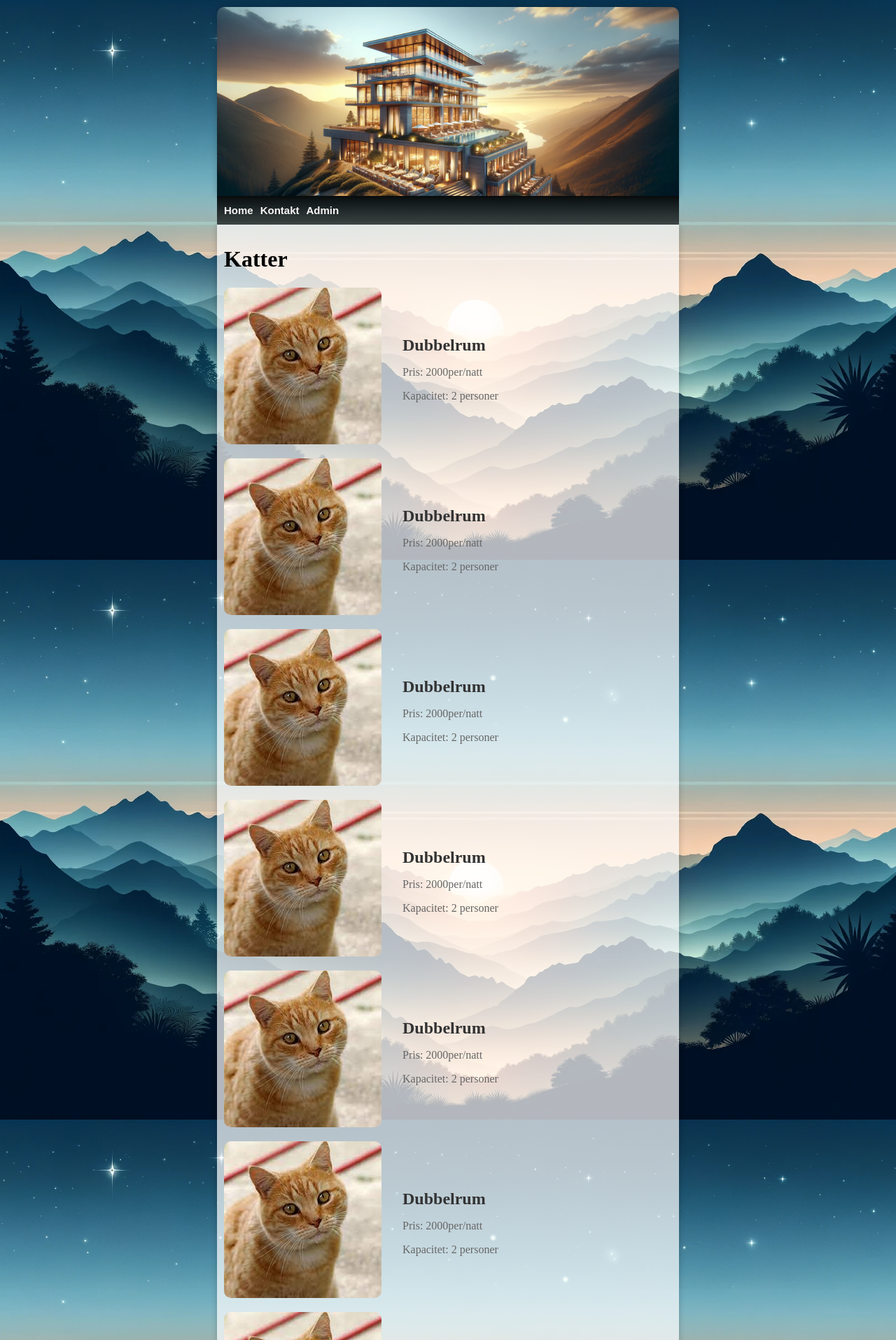
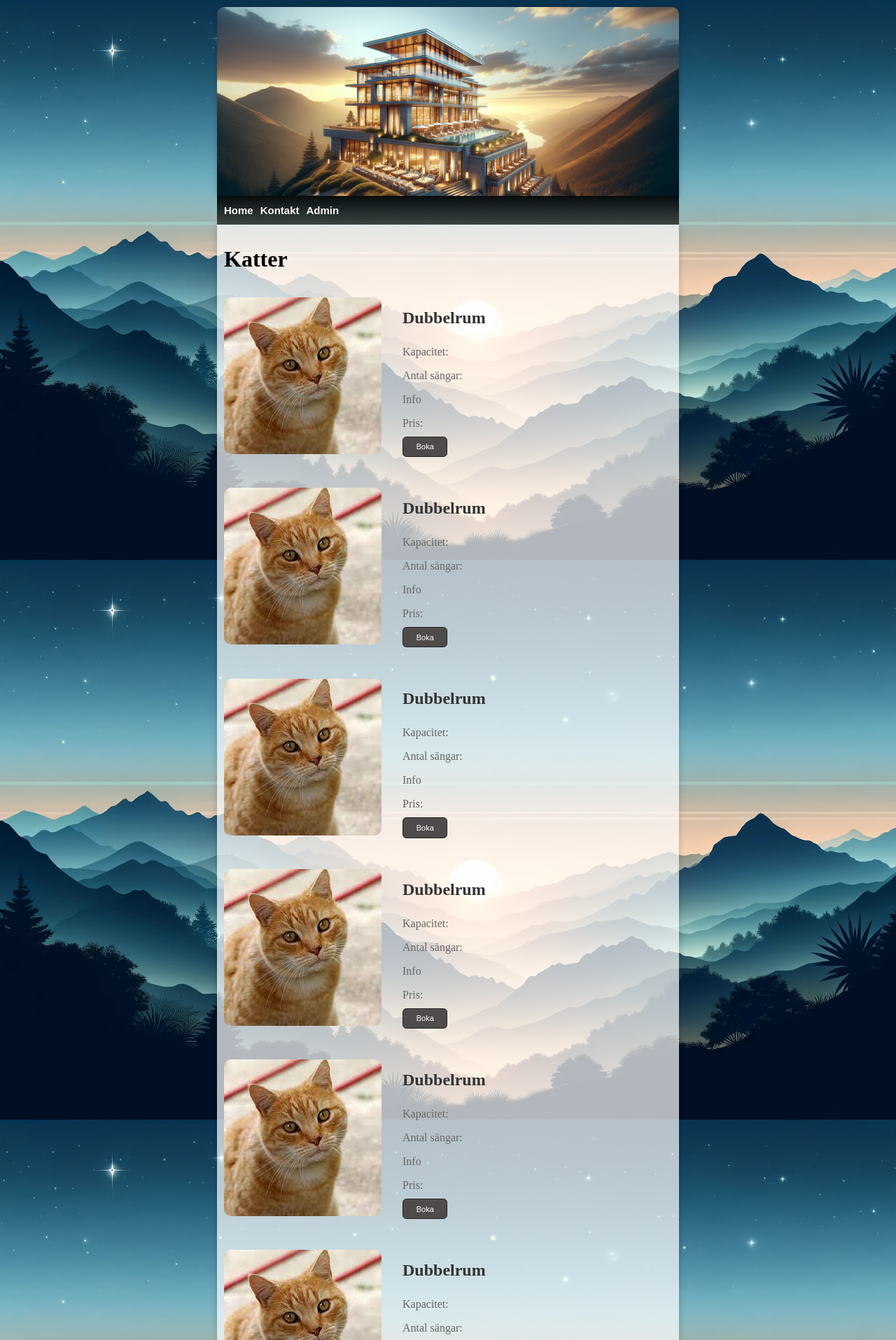
Before and after one commit to JoyJohansson/bokningsapplikation, a Flask app: page /error in a window 1280 px wide. Shown: the top 1915 px of the page at 70% size. Run offline with Flask 3, Linux system fonts and the light colour scheme; some libraries are stand-ins or nearby versions.

Commit message:
uppdaterat posts

```diff
--- a/static/style.css
+++ b/static/style.css
@@ -78,7 +78,15 @@ body {
 
 .info-details {
     padding: 10px; /* Mellanrum runt informationen */
+    display: grid; /* Använd CSS Grid för att skapa layouten */
+    grid-template-columns: 1fr 1fr; /* Två kolumner */
+    grid-column-gap: 20px; /* Avstånd mellan kolumnerna */
 }
+
+.details {
+    grid-column: span 2; /* Ta upp båda kolumnerna */
+}
+
 
 .info-details h2 {
     margin-bottom: 10px; /* Avstånd under rubriken */
--- a/templates/error.html
+++ b/templates/error.html
@@ -18,8 +18,13 @@
                 <div class="info-details">
                 <!-- Visa rummets information -->
                 <h2 >Dubbelrum</h2>
-                <p>Pris: 2000per/natt</p>
-                <p>Kapacitet: 2 personer</p>
+                <div class="details">
+                    <p>Kapacitet:</p>
+                    <p>Antal sängar: </p>
+                    <p>Info </p>
+                    <p>Pris: </p>
+                    <button class="button-action" type="submit">Boka</button>
+                </div>
             </div>
         </div>
         <div class="posts-container">
@@ -29,8 +34,13 @@
                 <div class="info-details">
                 <!-- Visa rummets information -->
                 <h2 >Dubbelrum</h2>
-                <p>Pris: 2000per/natt</p>
-                <p>Kapacitet: 2 personer</p>
+                <div class="details">
+                    <p>Kapacitet:</p>
+                    <p>Antal sängar: </p>
+                    <p>Info </p>
+                    <p>Pris: </p>
+                    <button class="button-action" type="submit">Boka</button>
+                </div>
             </div>
         </div>
         <div class="posts-container">
@@ -40,8 +50,13 @@
                 <div class="info-details">
                 <!-- Visa rummets information -->
                 <h2 >Dubbelrum</h2>
-                <p>Pris: 2000per/natt</p>
-                <p>Kapacitet: 2 personer</p>
+                <div class="details">
+                    <p>Kapacitet:</p>
+                    <p>Antal sängar: </p>
+                    <p>Info </p>
+                    <p>Pris: </p>
+                    <button class="button-action" type="submit">Boka</button>
+                </div>
             </div>
         </div>
         <div class="posts-container">
@@ -51,8 +66,13 @@
                 <div class="info-details">
                 <!-- Visa rummets information -->
                 <h2 >Dubbelrum</h2>
-                <p>Pris: 2000per/natt</p>
-                <p>Kapacitet: 2 personer</p>
+                <div class="details">
+                    <p>Kapacitet:</p>
+                    <p>Antal sängar: </p>
+                    <p>Info </p>
+                    <p>Pris: </p>
+                    <button class="button-action" type="submit">Boka</button>
+                </div>
             </div>
         </div>
         <div class="posts-container">
@@ -62,8 +82,13 @@
                 <div class="info-details">
                 <!-- Visa rummets information -->
                 <h2 >Dubbelrum</h2>
-                <p>Pris: 2000per/natt</p>
-                <p>Kapacitet: 2 personer</p>
+                <div class="details">
+                    <p>Kapacitet:</p>
+                    <p>Antal sängar: </p>
+                    <p>Info </p>
+                    <p>Pris: </p>
+                    <button class="button-action" type="submit">Boka</button>
+                </div>
             </div>
         </div>
         <div class="posts-container">
@@ -73,8 +98,13 @@
                 <div class="info-details">
                 <!-- Visa rummets information -->
                 <h2 >Dubbelrum</h2>
-                <p>Pris: 2000per/natt</p>
-                <p>Kapacitet: 2 personer</p>
+                <div class="details">
+                    <p>Kapacitet:</p>
+                    <p>Antal sängar: </p>
+                    <p>Info </p>
+                    <p>Pris: </p>
+                    <button class="button-action" type="submit">Boka</button>
+                </div>
             </div>
         </div>
         <div class="posts-container">
@@ -84,8 +114,13 @@
                 <div class="info-details">
                 <!-- Visa rummets information -->
                 <h2 >Dubbelrum</h2>
-                <p>Pris: 2000per/natt</p>
-                <p>Kapacitet: 2 personer</p>
+                <div class="details">
+                    <p>Kapacitet:</p>
+                    <p>Antal sängar: </p>
+                    <p>Info </p>
+                    <p>Pris: </p>
+                    <button class="button-action" type="submit">Boka</button>
+                </div>
             </div>
         </div>
         <div class="posts-container">
@@ -95,8 +130,77 @@
                 <div class="info-details">
                 <!-- Visa rummets information -->
                 <h2 >Dubbelrum</h2>
-                <p>Pris: 2000per/natt</p>
-                <p>Kapacitet: 2 personer</p>
+                <div class="details">
+                    <p>Kapacitet:</p>
+                    <p>Antal sängar: </p>
+                    <p>Info </p>
+                    <p>Pris: </p>
+                    <button class="button-action" type="submit">Boka</button>
+                </div>
+            </div>
+        </div>
+        <div class="posts-container">
+            <div class="info-post">
+                <!-- Visa rummets bild -->
+                <img src="static/nedladdning.jpeg" alt="Rum Bild">
+                <div class="info-details">
+                <!-- Visa rummets information -->
+                <h2 >Dubbelrum</h2>
+                <div class="details">
+                    <p>Kapacitet:</p>
+                    <p>Antal sängar: </p>
+                    <p>Info </p>
+                    <p>Pris: </p>
+                    <button class="button-action" type="submit">Boka</button>
+                </div>
+            </div>
+        </div>
+        <div class="posts-container">
+            <div class="info-post">
+                <!-- Visa rummets bild -->
+                <img src="static/nedladdning.jpeg" alt="Rum Bild">
+                <div class="info-details">
+                <!-- Visa rummets information -->
+                <h2 >Dubbelrum</h2>
+                <div class="details">
+                    <p>Kapacitet:</p>
+                    <p>Antal sängar: </p>
+                    <p>Info </p>
+                    <p>Pris: </p>
+                    <button class="button-action" type="submit">Boka</button>
+                </div>
+            </div>
+        </div>
+        <div class="posts-container">
+            <div class="info-post">
+                <!-- Visa rummets bild -->
+                <img src="static/nedladdning.jpeg" alt="Rum Bild">
+                <div class="info-details">
+                <!-- Visa rummets information -->
+                <h2 >Dubbelrum</h2>
+                <div class="details">
+                    <p>Kapacitet:</p>
+                    <p>Antal sängar: </p>
+                    <p>Info </p>
+                    <p>Pris: </p>
+                    <button class="button-action" type="submit">Boka</button>
+                </div>
+            </div>
+        </div>
+        <div class="posts-container">
+            <div class="info-post">
+                <!-- Visa rummets bild -->
+                <img src="static/nedladdning.jpeg" alt="Rum Bild">
+                <div class="info-details">
+                <!-- Visa rummets information -->
+                <h2 >Dubbelrum</h2>
+                <div class="details">
+                    <p>Kapacitet:</p>
+                    <p>Antal sängar: </p>
+                    <p>Info </p>
+                    <p>Pris: </p>
+                    <button class="button-action" type="submit">Boka</button>
+                </div>
             </div>
         </div>
     </div>
```
